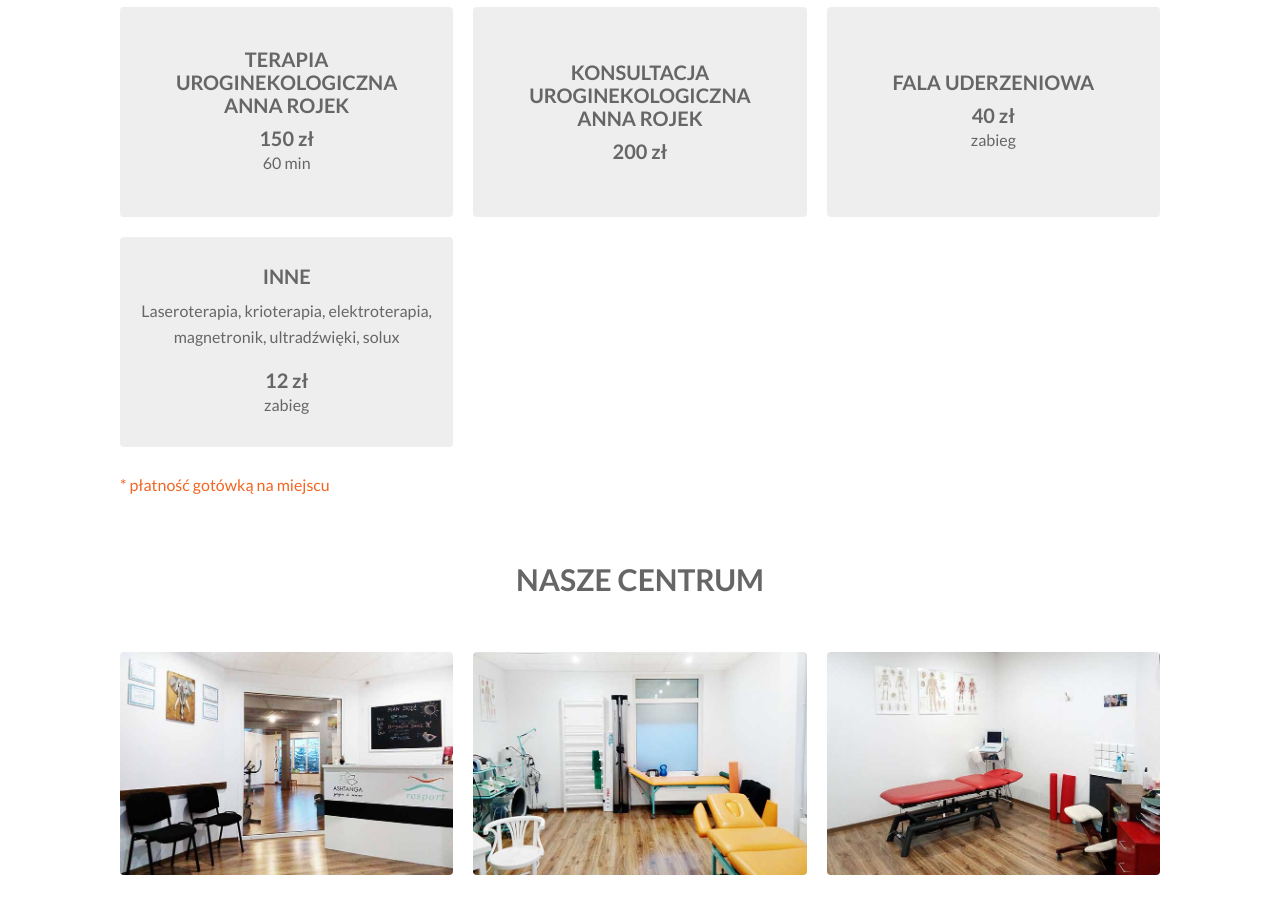
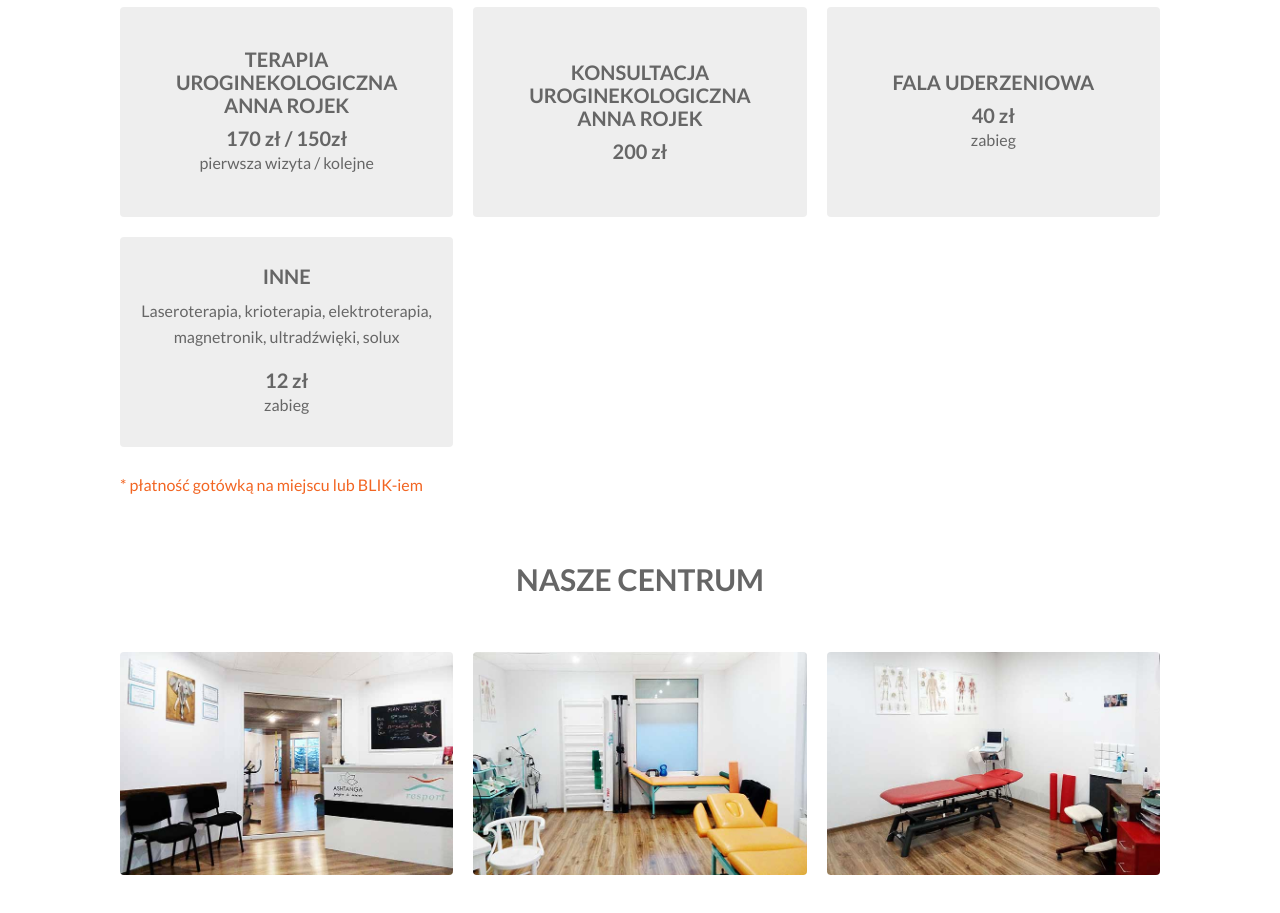
Before and after one commit to awysocka/reSport-www, a website: page src/index.html in a window 1280 px wide. Shown: the part 3480-4393 px from the top of the page. Drawn offline with nearby package versions, Linux system fonts and the light colour scheme; files that its build step writes are made by us from their sources.

Commit message:
change prices and add blik to pay option

```diff
--- a/src/index.html
+++ b/src/index.html
@@ -278,8 +278,8 @@
                     <h4 class="heading--fourth heading--fourth--uppercase">
                         Terapia uroginekologiczna<br/>Anna Rojek
                     </h4>
-                    <span class="price">150 zł</span>
-                    <span class="paragraph">60 min</span>
+                    <span class="price">170 zł / 150zł</span>
+                    <span class="paragraph">pierwsza wizyta / kolejne</span>
                 </div>
                 <div class="prices__box">
                     <h4 class="heading--fourth heading--fourth--uppercase">
@@ -304,7 +304,7 @@
                     <span class="paragraph">zabieg</span>
                 </div>
                 <p class="paragraph paragraph--orange">
-                    * płatność gotówką na miejscu
+                    * płatność gotówką na miejscu lub BLIK-iem
                 </p>
             </section>
             <div class="gallery">
```
